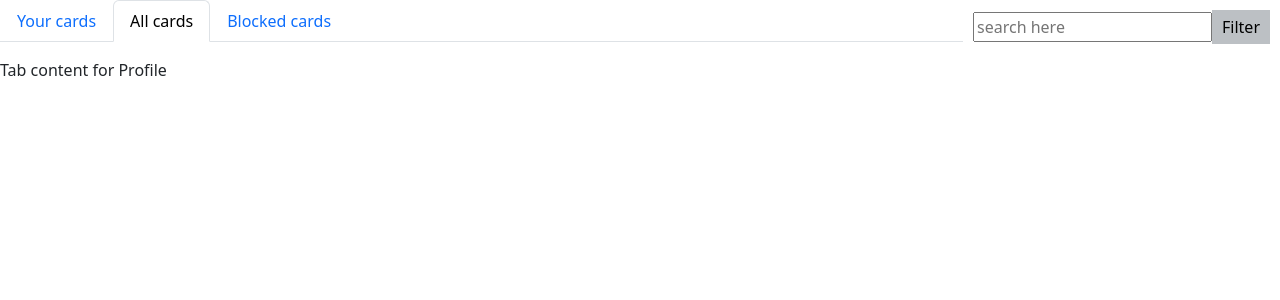
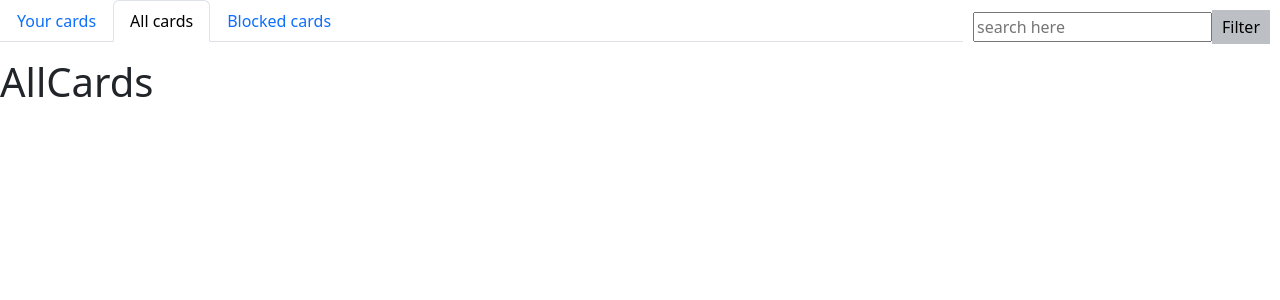
Before and after one commit to chidambarkharvi/pm, a React (Create React App) app: page / in a window 1280 px wide. Shown: the top 300 px of the page. Built offline with nearby package versions, Linux system fonts and the light colour scheme.

Commit message:
import components

```diff
--- a/src/components/AllCards.js
+++ b/src/components/AllCards.js
@@ -3,7 +3,7 @@ import React from 'react'
 function AllCards() {
   return (
     <div>
-
+      <h1>AllCards</h1>
     </div>
   )
 }
--- a/src/components/BlockedCards.js
+++ b/src/components/BlockedCards.js
@@ -3,7 +3,7 @@ import React from 'react'
 function BlockedCards() {
   return (
     <div>
-
+      <h1>BlockedCards</h1>
     </div>
   )
 }
--- a/src/components/CardTabs.js
+++ b/src/components/CardTabs.js
@@ -1,6 +1,9 @@
 import React, { useState } from 'react'
 import Tab from 'react-bootstrap/Tab';
 import Tabs from 'react-bootstrap/Tabs';
+import MyCards from './MyCards';
+import AllCards from './AllCards';
+import BlockedCards from './BlockedCards';
 // import { IoFilterSharp } from 'react-icons/io';
 
 
@@ -36,13 +39,13 @@ function CardTabs({onSearch}) {
     >
 
       <Tab eventKey="home" title="Your cards">
-        Tab content for Home
+       <MyCards/>
       </Tab>
       <Tab eventKey="profile" title="All cards">
-        Tab content for Profile
+        <AllCards/>
       </Tab>
       <Tab eventKey="contact" title="Blocked cards" >
-        Tab content for Contact
+        <BlockedCards/>
       </Tab>
     </Tabs>
 
--- a/src/components/MyCards.js
+++ b/src/components/MyCards.js
@@ -3,7 +3,7 @@ import React from 'react'
 function MyCards() {
   return (
     <div>
-
+      <h1>MyCards</h1>
     </div>
   )
 }
```
